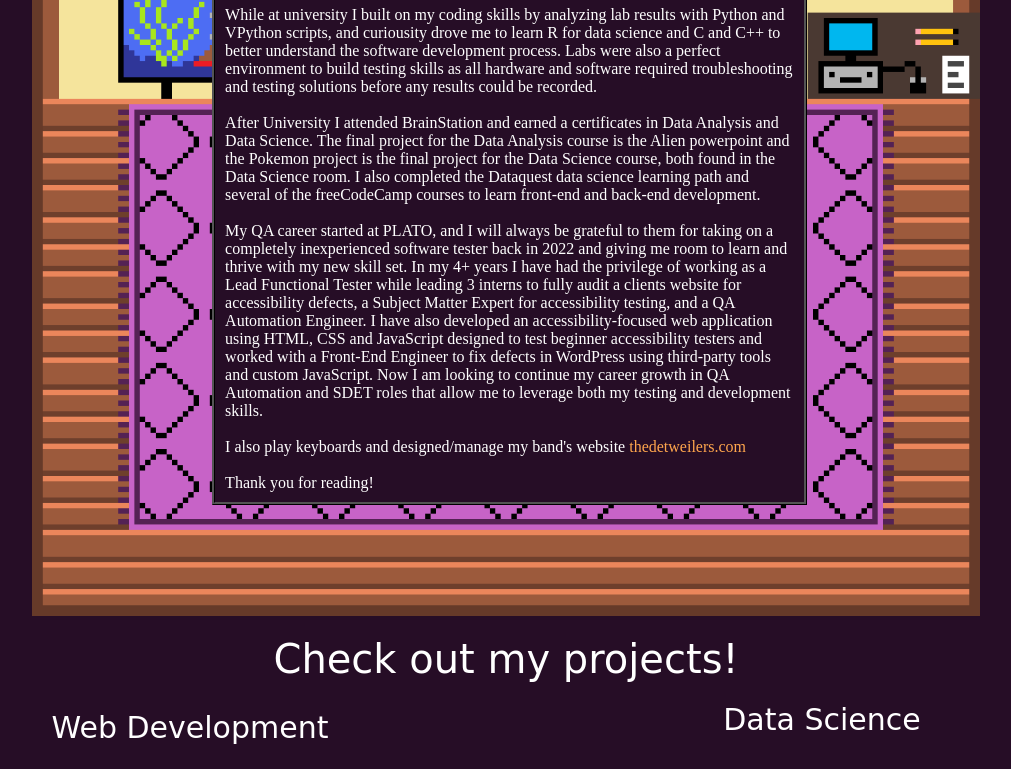
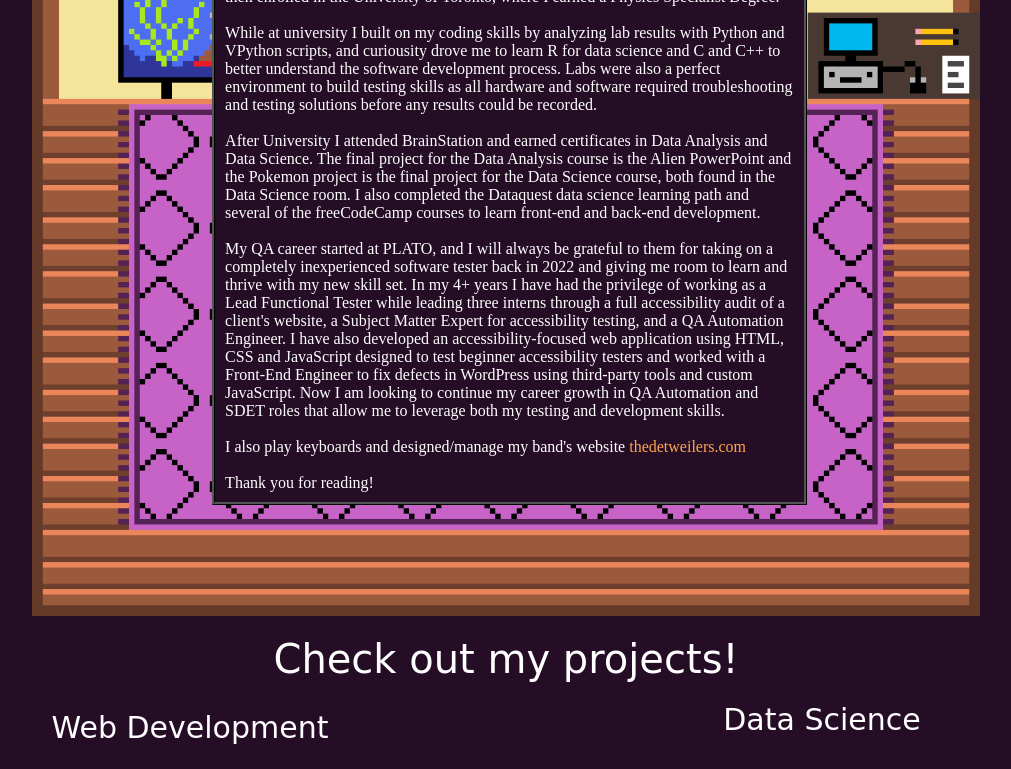
Before and after one commit to evangwalker/Evan_Walker_Portfolio, a plain HTML site: page static_portfolio/index_static.html in a window 1280 px wide. Shown: the part 329-1098 px from the top of the page, without its empty margins (134-1145 px from the left). Drawn offline with Linux system fonts and the light colour scheme; a web font is replaced by a local one.

Commit message:
Update index_static.html

```diff
--- a/static_portfolio/index_static.html
+++ b/static_portfolio/index_static.html
@@ -34,13 +34,13 @@
       <section id="about">
         <img id="living_room" src="./portfolio_background.png">
         <h1 id="page_title">Evan Walker Portfolio</h1>
-        <p id="bio">Born in Owen Sound, Ontario in 1991; I spent the first year of my life toiling on a farm before we packed up and moved to the big city (Toronto) for work.  At the age of 3 I became an assistance winemaker to my Dad who I am sure found me very helpful.
+        <p id="bio">Born in Owen Sound, Ontario in 1991; I spent the first year of my life toiling on a farm before we packed up and moved to the big city (Toronto) for work.  At the age of 3 I became an assistant winemaker to my Dad who I am sure found me very helpful.
                 <br/><br/>As time went on I decided to get older, eventually finding myself thriving in the Electro-mechanical Engineering Technician course at George Brown College.
                 I picked up how to program PLCs and Arduino microcontrollers and the basics of electric and hydraulic circuits quickly and discovered a passion for technology and coding I was previously unaware of.  As much as I loved that whole course the physics class stood out as uniquely exciting, so after I graduated I went back to high school to improve my grades then enrolled in the University of Toronto,
                 where I earned a Physics Specialist Degree.  <br/><br/> While at university I built on my coding skills by analyzing lab results with Python and VPython scripts, and curiousity drove me to learn R for data science and C and C++
                 to better understand the software development process. Labs were also a perfect environment to build testing skills as all hardware and software required troubleshooting and testing solutions before any results could be recorded.
-                <br/><br/>After University I attended BrainStation and earned a certificates in Data Analysis and Data Science.  The final project for the Data Analysis course is the Alien powerpoint and the Pokemon project is the final project for the Data Science course, both found in the Data Science room.  I also completed the Dataquest data science learning path and several of the freeCodeCamp courses to learn front-end and back-end development.
-                <br/><br/>  My QA career started at PLATO, and I will always be grateful to them for taking on a completely inexperienced software tester back in 2022 and giving me room to learn and thrive with my new skill set.  In my 4+ years I have had the privilege of working as a Lead Functional Tester while leading 3 interns to fully audit a clients website for accessibility defects, a Subject Matter Expert for accessibility testing, and a QA Automation Engineer. I have also developed an accessibility-focused web application using HTML, CSS and JavaScript designed to test beginner accessibility testers and worked with a Front-End Engineer to fix defects in WordPress using third-party tools and custom JavaScript. Now I am looking to continue my career growth in QA Automation and SDET roles that allow me to leverage both my testing and development skills.
+                <br/><br/>After University I attended BrainStation and earned certificates in Data Analysis and Data Science.  The final project for the Data Analysis course is the Alien PowerPoint and the Pokemon project is the final project for the Data Science course, both found in the Data Science room.  I also completed the Dataquest data science learning path and several of the freeCodeCamp courses to learn front-end and back-end development.
+                <br/><br/>  My QA career started at PLATO, and I will always be grateful to them for taking on a completely inexperienced software tester back in 2022 and giving me room to learn and thrive with my new skill set.  In my 4+ years I have had the privilege of working as a Lead Functional Tester while leading three interns through a full accessibility audit of a client's website, a Subject Matter Expert for accessibility testing, and a QA Automation Engineer. I have also developed an accessibility-focused web application using HTML, CSS and JavaScript designed to test beginner accessibility testers and worked with a Front-End Engineer to fix defects in WordPress using third-party tools and custom JavaScript. Now I am looking to continue my career growth in QA Automation and SDET roles that allow me to leverage both my testing and development skills.
                 <br/><br/>I also play keyboards and designed/manage my band's website <a id="band-link" href="https://thedetweilers.com/" target="_blank">thedetweilers.com</a>
                 <br/><br/>Thank you for reading!</p>
       </section>
```
